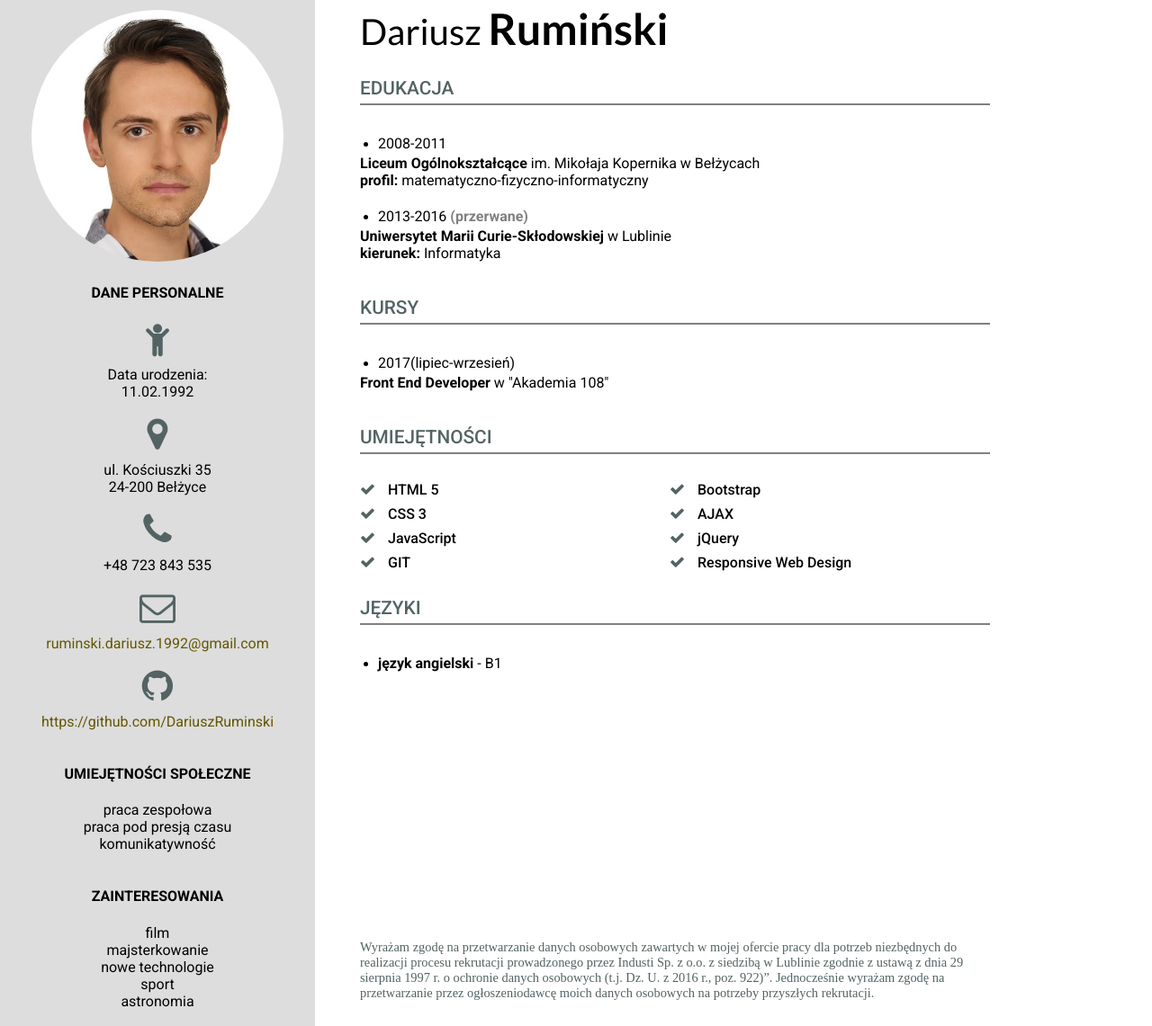
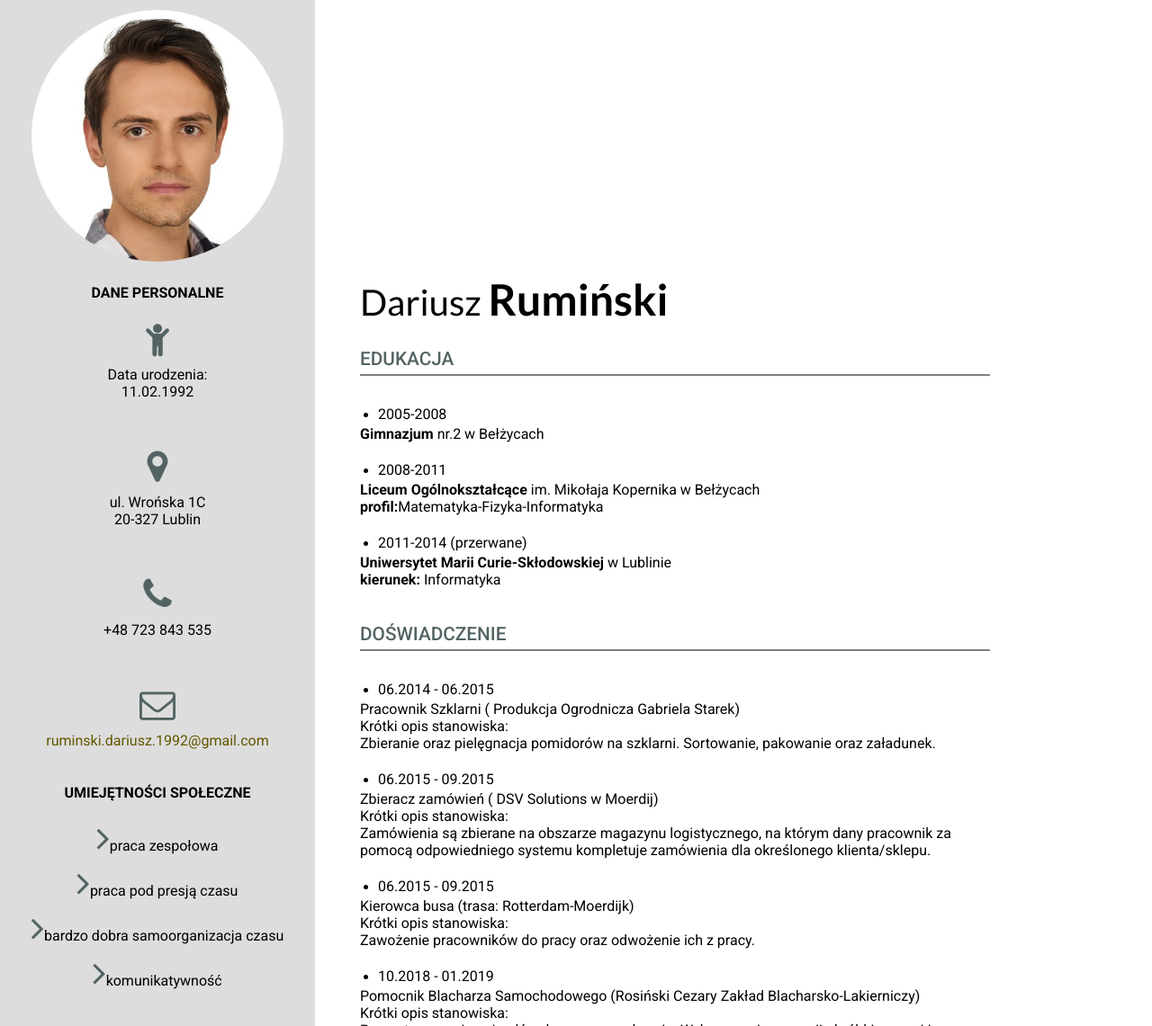
Before and after one commit to DariuszRuminski/cvvv, a plain HTML site: page index.html in a window 1280 px wide. Shown: the part 9-1150 px from the top of the page at 90% size. Drawn offline with Linux system fonts and the light colour scheme.

Commit message:
Update index.html

```diff
--- a/index.html
+++ b/index.html
@@ -16,76 +16,106 @@
         <h4>DANE PERSONALNE</h4>
         <i class="fa fa-child" aria-hidden="true"></i>
         <p>Data urodzenia:</p>
-        <p>11.02.1992</p><br>
+        <p>11.02.1992</p><br><br><br>
         <i class="fa fa-map-marker" aria-hidden="true"></i>
-        <p>ul. Kościuszki 35</p>
-        <p>24-200 Bełżyce</p><br>
+        <p>ul. Wrońska 1C</p>
+        <p>20-327 Lublin</p><br><br><br>
         <i class="fa fa-phone" aria-hidden="true"></i>
-        <p>+48 723 843 535</p><br>
+        <p>+48 723 843 535</p><br><br><br>
         <i class="fa fa-envelope-o" aria-hidden="true"></i><br>
         <a href="ruminski.dariusz.1992@gmail.com">ruminski.dariusz.1992@gmail.com</a><br><br>
-        <i class="fa fa-github" aria-hidden="true"></i><br>
-        <a href="https://github.com/DariuszRuminski">https://github.com/DariuszRuminski</a><br><br>
-        <h4>UMIEJĘTNOŚCI SPOŁECZNE</h4>
-        <p>praca zespołowa</p>
-        <p>praca pod presją czasu</p>
-        <p>komunikatywność</p><br>
-        <h4>ZAINTERESOWANIA</h4>
-        <p>film</p>
-        <p>majsterkowanie</p>
-        <p>nowe technologie</p>
-        <p>sport</p>
-        <p>astronomia</p><br>
+        <h4 class="person">UMIEJĘTNOŚCI SPOŁECZNE</h4>
+        <p class="inter"><i class="fa fa-angle-right" aria-hidden="true"></i>praca zespołowa</p>
+        <p class="inter"><i class="fa fa-angle-right" aria-hidden="true"></i>praca pod presją czasu</p>
+        <p class="inter"><i class="fa fa-angle-right" aria-hidden="true"></i>bardzo dobra samoorganizacja czasu</p>
+        <p class="inter"><i class="fa fa-angle-right" aria-hidden="true"></i>komunikatywność</p><br>
+        <h4 class="person">ZAINTERESOWANIA</h4>
+        <p class="inter"><i class="fa fa-angle-right" aria-hidden="true"></i>sport</p>
+        <p class="inter"><i class="fa fa-angle-right" aria-hidden="true"></i>nowe technologie</p>
+        <p class="inter"><i class="fa fa-angle-right" aria-hidden="true"></i>podróze</p>
+        <p class="inter"><i class="fa fa-angle-right" aria-hidden="true"></i>motoryzacja</p>
+        <p class="inter"><i class="fa fa-angle-right" aria-hidden="true"></i>poznawanie nowych ludzi</p>
     </div>
     <div id="kol-2">
         <h1>Dariusz <span>Rumiński</span></h1>
         <h3>EDUKACJA</h3>
         <div class="kreska"></div>
             <ul>
+                <li><p>2005-2008</p></li>
+            </ul>
+            <p><span>Gimnazjum</span>  nr.2 w Bełżycach <br></p><br>
+
+            <ul>
                 <li><p>2008-2011</p></li>
             </ul>
+            <p><span>Liceum Ogólnokształcące</span> im. Mikołaja Kopernika w Bełżycach</p>
+            <p><span class="kierunek">profil:</span>Matematyka-Fizyka-Informatyka</p><br>
 
-            <p><span>Liceum Ogólnokształcące</span> im. Mikołaja Kopernika w Bełżycach <br> <span>profil:</span> matematyczno-fizyczno-informatyczny</p><br>
             <ul>
-                <li><p>2013-2016 <span>(przerwane)</span></p></li>
+                <li><p>2011-2014 (przerwane)</p></li>
             </ul>
+            <p><span>Uniwersytet Marii Curie-Skłodowskiej</span> w Lublinie</p>
+            <p><span class="kierunek">kierunek:</span> Informatyka</p><br>
 
-            <p><span>Uniwersytet Marii Curie-Skłodowskiej</span> w Lublinie <br> <span>kierunek:</span> Informatyka</p><br>
+<h3>DOŚWIADCZENIE</h3>
+        <div class="kreska"></div>
+            <ul>
+                <li><p class="gruba">06.2014 - 06.2015</p></li>
+            </ul>
+            <p class="doswiadczenie">Pracownik Szklarni ( Produkcja Ogrodnicza Gabriela Starek)</p>
+            <p id="opis">Krótki opis stanowiska:</p>
+            <p>Zbieranie oraz pielęgnacja pomidorów na szklarni. Sortowanie, pakowanie oraz załadunek.</p><br>
 
+            <ul>
+                <li><p class="gruba">06.2015 - 09.2015</p></li>
+            </ul>
+            <p class="doswiadczenie">Zbieracz zamówień ( DSV Solutions w Moerdij)</p>
+            <p id="opis">Krótki opis stanowiska:</p>
+            <p>Zamówienia są zbierane na obszarze magazynu logistycznego, na którym dany pracownik za pomocą
+            odpowiedniego systemu kompletuje zamówienia dla określonego klienta/sklepu.</p><br>
 
-        <h3>KURSY</h3>
-            <div class="kreska"></div>
             <ul>
-                <li><p>2017(lipiec-wrzesień)</p></li>
+                <li><p class="gruba">06.2015 - 09.2015</p></li>
             </ul>
+            <p class="doswiadczenie">Kierowca busa (trasa: Rotterdam-Moerdijk)</p>
+            <p id="opis">Krótki opis stanowiska:</p>
+            <p>Zawożenie pracowników do pracy oraz odwożenie ich z pracy.</p><br>
 
-            <p><span>Front End Developer</span> w "Akademia 108"<br></p><br>
+            <ul>
+                <li><p class="gruba">10.2018 - 01.2019</p></li>
+            </ul>
+            <p class="doswiadczenie">Pomocnik Blacharza Samochodowego (Rosiński Cezary Zakład Blacharsko-Lakierniczy)</p>
+            <p id="opis">Krótki opis stanowiska:</p>
+            <p>Przygotowywanie pojazdów do napraw nadwozia. Wykonywanie operacji obróbki ręcznej i mechanicznej blach.</p><br>
+
+            <ul>
+                <li><p class="gruba">04.2019 - aktualnie</p></li>
+            </ul>
+            <p class="doswiadczenie">ORS Ochnik Sp. Jawna</p>
+            <p id="opis">Krótki opis stanowiska:</p>
+            <p>Sprzedaż rowerów oraz akcesoriów rowerowych / Przegląd-Serwis-Przygotowanie rowerów / Przyjmowanie zamówień oraz ich magazynowanie. </p><br>
 
         <div class="skills">
-            <h3>UMIEJĘTNOŚCI</h3>
+<h3>UMIEJĘTNOŚCI</h3>
                 <div class="kreska"></div>
-                <div class="umie"><p><i class="fa fa-check" aria-hidden="true"></i> HTML 5</p></div>
-		<div class="umie"><p><i class="fa fa-check" aria-hidden="true"></i> Bootstrap</p></div>
- 		<div class="umie"><p><i class="fa fa-check" aria-hidden="true"></i> CSS 3</p></div>
-                <div class="umie"><p><i class="fa fa-check" aria-hidden="true"></i> AJAX</p></div>
-                <div class="umie"><p><i class="fa fa-check" aria-hidden="true"></i> JavaScript</p></div>
-                <div class="umie"><p><i class="fa fa-check" aria-hidden="true"></i> jQuery</p></div>
-                <div class="umie"><p><i class="fa fa-check" aria-hidden="true"></i> GIT</p></div>
-                <div class="umie"><p><i class="fa fa-check" aria-hidden="true"></i> Responsive Web Design</p></div>
+                    <div class="umie"><p><i class="fa fa-check" aria-hidden="true"></i> Bardzo dobra obsługa komputera, znajomość systemów operacyjnych Windows</p></div>
+                    <div class="umie"><p><i class="fa fa-check" aria-hidden="true"></i> Obsługa kasy fiskalnej</p></div><br>
+                    <div class="umie"><p><i class="fa fa-check" aria-hidden="true"></i> Serwisowanie oraz przeglądy rowerów</p></div>
+                    <div class="umie"><p><i class="fa fa-check" aria-hidden="true"></i> Umiejętności interpersonalne, łatwość nawiązywania kontaktów międzyludzkich</p></div>
 
         </div>
 
-        <h3>JĘZYKI</h3>
-            <div class="kreska"></div>
+<h3>JĘZYKI</h3>
+    <div class="kreska"></div>
+    <div class="jezyki_box">
+        <div class="jezyk">
             <ul>
-                <li><p id="eng"><span>język angielski</span> - B1 <br></p><br></li>
+                <li><p id="eng"><span>język angielski</span> - B2</p></li>
             </ul>
+        </div>
+    </div>
 
-<!--
-        <div class="zgoda"><p>Wyrażam  zgodę  na  przetwarzanie  moich  danych  osobowych  dla  potrzeb  niezbędnych  do  realizacji  procesu
-            rekrutacji  (zgodnie  z  Ustawą  z  dnia  29.08.1997  roku  o  Ochronie  Danych  Osobowych;  tekst  jednolity: Dz.U.2016r. poz.922).</p></div>
--->
-       <div class="zgoda">Wyrażam zgodę na przetwarzanie danych osobowych zawartych w mojej ofercie pracy dla potrzeb niezbędnych do realizacji procesu rekrutacji prowadzonego przez Industi Sp. z o.o. z siedzibą w Lublinie zgodnie z ustawą z dnia 29 sierpnia 1997 r. o ochronie danych osobowych (t.j. Dz. U. z 2016 r., poz. 922)”. Jednocześnie wyrażam zgodę na przetwarzanie przez ogłoszeniodawcę moich danych osobowych na potrzeby przyszłych rekrutacji.</div>
+       <div class="zgoda">Wyrażam zgodę na przetwarzanie moich danych osobowych dla potrzeb niezbędnych do realizacji procesu rekrutacji (zgodnie z ustawą z dnia 10 maja 2018 roku o ochronie danych osobowych (Dz. Ustaw z 2018, poz. 1000) oraz zgodnie z Rozporządzeniem Parlamentu Europejskiego i Rady (UE) 2016/679 z dnia 27 kwietnia 2016 r. w sprawie ochrony osób fizycznych w związku z przetwarzaniem danych osobowych i w sprawie swobodnego przepływu takich danych oraz uchylenia dyrektywy 95/46/WE (RODO).</div>
     </div>
     </div>
 </body>
```
